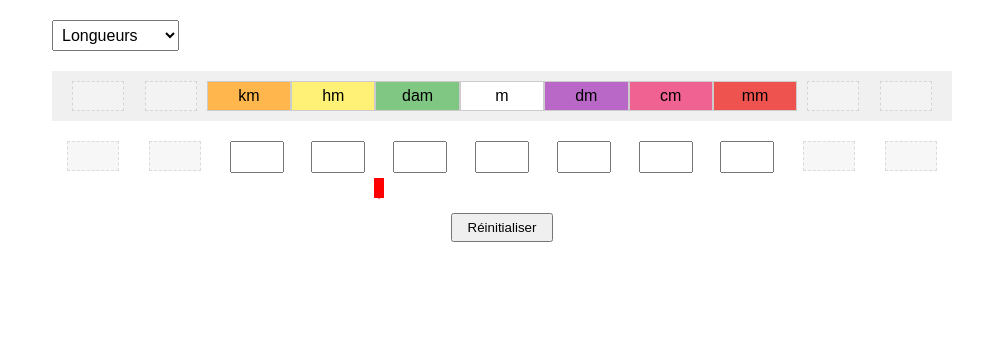
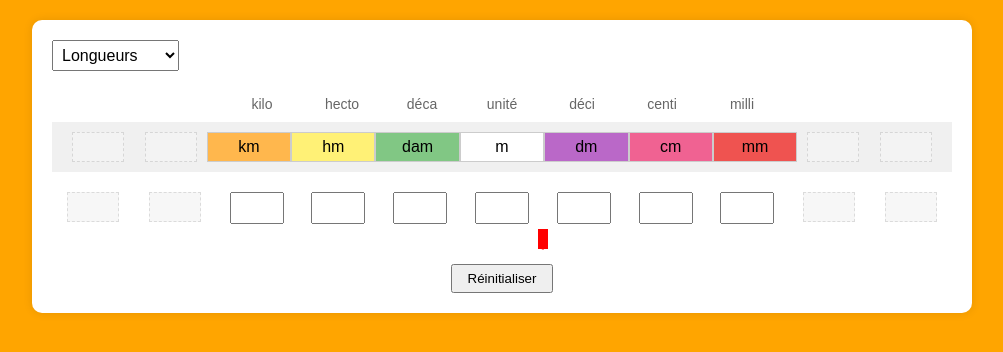
Before and after one commit to ZAHIRI1398/outils-g-o, an Electron app: page outils/glisse_mesure/index.html in a window 1280 px wide. Shown: the whole page, without its empty margins (138-1141 px from the left). Drawn offline with Linux system fonts and the light colour scheme.

Commit message:
Ajout du fond orange et des préfixes d'unités

```diff
--- a/outils/glisse_mesure/index.html
+++ b/outils/glisse_mesure/index.html
@@ -7,10 +7,15 @@
         body {
             font-family: Arial, sans-serif;
             margin: 20px;
+            background-color: #ffa500;
         }
         .container {
             max-width: 900px;
             margin: 0 auto;
+            background-color: white;
+            padding: 20px;
+            border-radius: 10px;
+            box-shadow: 0 0 10px rgba(0,0,0,0.1);
         }
         .unit-selector {
             margin-bottom: 20px;
@@ -25,6 +30,18 @@
             gap: 10px;
             margin-top: 20px;
             position: relative;
+        }
+        .prefix-row {
+            display: flex;
+            justify-content: space-between;
+            padding: 5px 10px;
+            margin-bottom: -5px;
+        }
+        .prefix-cell {
+            width: 100px;
+            text-align: center;
+            font-size: 14px;
+            color: #666;
         }
         .units-row {
             display: flex;
@@ -63,6 +80,13 @@
         .dm { background-color: #ba68c8; }
         .cm { background-color: #f06292; }
         .mm { background-color: #ef5350; }
+        .extra-left input, .extra-right input {
+            background-color: #f5f5f5;
+            border: 1px dashed #ccc;
+        }
+        .extra-left, .extra-right {
+            opacity: 0.7;
+        }
         .decimal-point {
             width: 10px;
             height: 20px;
@@ -90,13 +114,6 @@
             padding: 5px 15px;
             margin: 0 5px;
         }
-        .extra-left input, .extra-right input {
-            background-color: #f5f5f5;
-            border: 1px dashed #ccc;
-        }
-        .extra-left, .extra-right {
-            opacity: 0.7;
-        }
     </style>
 </head>
 <body>
@@ -110,6 +127,19 @@
         </div>
 
         <div class="conversion-table">
+            <div class="prefix-row">
+                <div class="prefix-cell"></div>
+                <div class="prefix-cell"></div>
+                <div class="prefix-cell">kilo</div>
+                <div class="prefix-cell">hecto</div>
+                <div class="prefix-cell">déca</div>
+                <div class="prefix-cell">unité</div>
+                <div class="prefix-cell">déci</div>
+                <div class="prefix-cell">centi</div>
+                <div class="prefix-cell">milli</div>
+                <div class="prefix-cell"></div>
+                <div class="prefix-cell"></div>
+            </div>
             <div class="units-row">
                 <div class="input-cell extra-left"><input type="text" maxlength="1" pattern="[0-9]" /></div>
                 <div class="input-cell extra-left"><input type="text" maxlength="1" pattern="[0-9]" /></div>
@@ -154,7 +184,7 @@
         let currentPosition = 3; // Position initiale (m)
         let isDragging = false;
 
-        // Mise à jour des unités selon le type de mesure
+        // Mise à jour des unités et préfixes selon le type de mesure
         measureType.addEventListener('change', function() {
             const units = {
                 'longueurs': ['km', 'hm', 'dam', 'm', 'dm', 'cm', 'mm'],
@@ -169,7 +199,7 @@
         });
 
         // Gestion du déplacement de la virgule
-        decimalPoint.style.left = `${(currentPosition + 1) * (100/11)}%`;
+        decimalPoint.style.left = `${(currentPosition + 3) * (100/11)}%`;
 
         decimalPoint.addEventListener('mousedown', (e) => {
             isDragging = true;
@@ -220,7 +250,7 @@
         resetBtn.addEventListener('click', () => {
             inputs.forEach(input => input.value = '');
             currentPosition = 3;
-            decimalPoint.style.left = `${(currentPosition + 1) * (100/11)}%`;
+            decimalPoint.style.left = `${(currentPosition + 3) * (100/11)}%`;
         });
     </script>
 </body>
```
